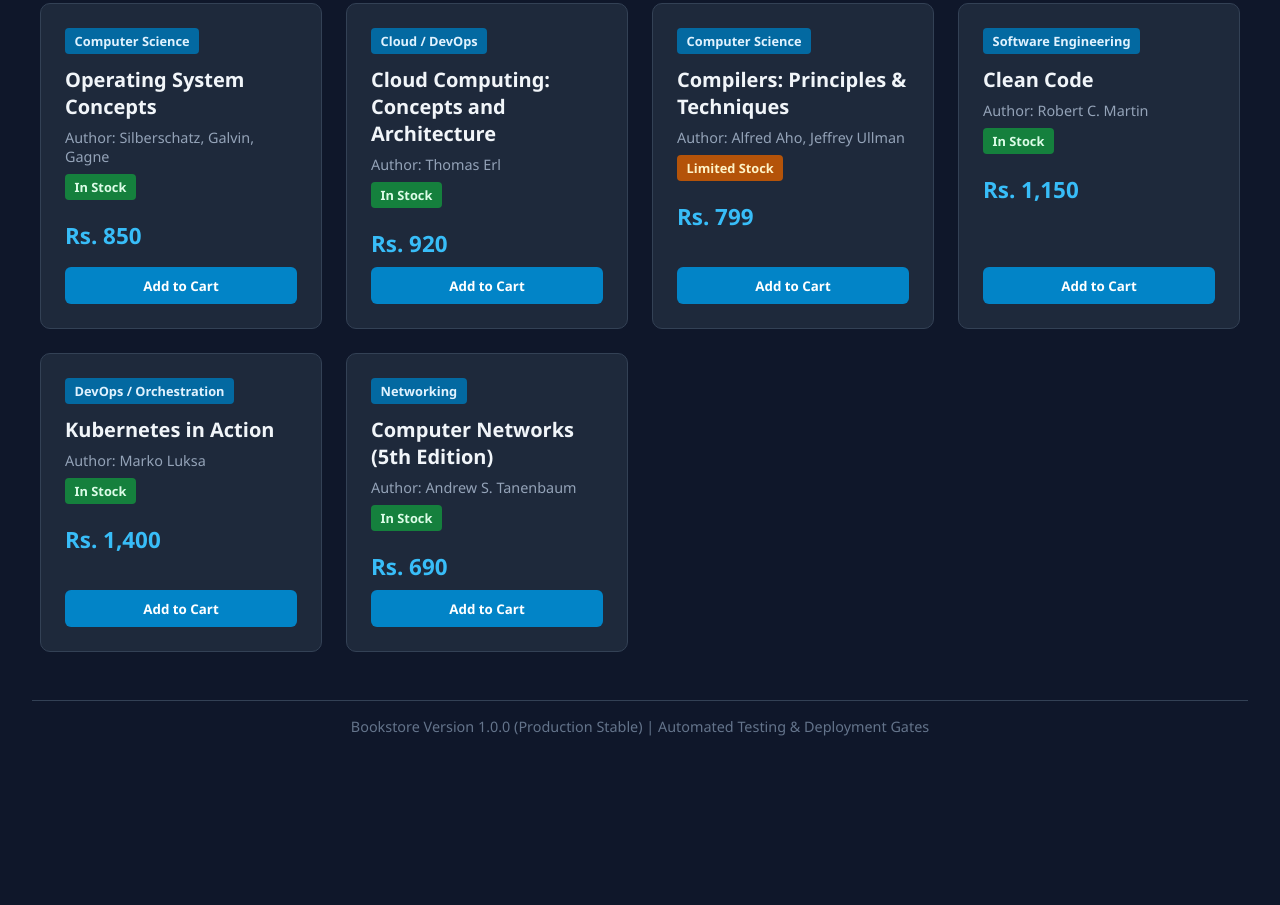
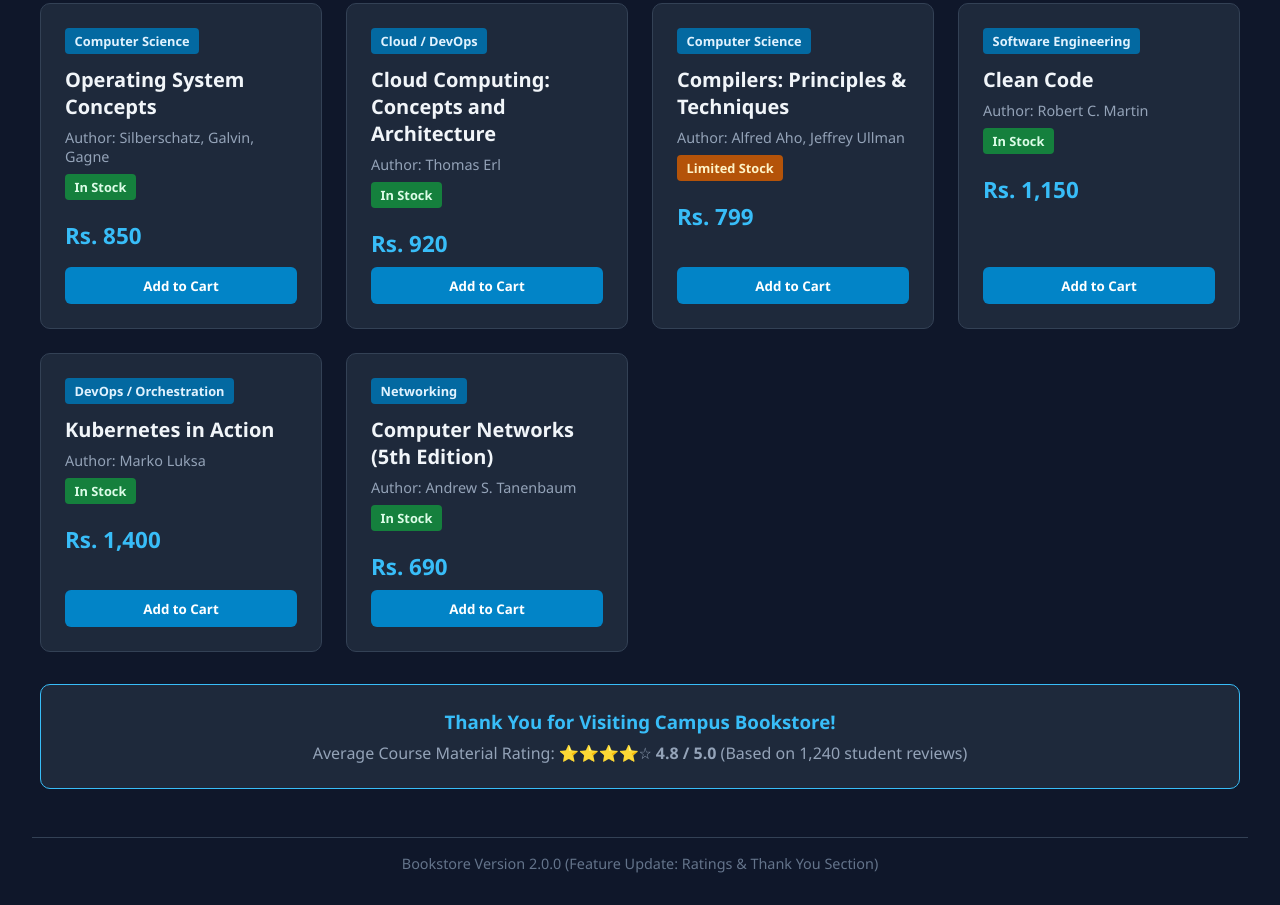
Before and after one commit to Tanshul02/bookstore-k8s, a plain HTML site: page index.html in a window 1280 px wide. Shown: the part 285-1190 px from the top of the page. Before the commit the page ends 1053 px from the top, so only its background shows below. Drawn offline with Linux system fonts and the light colour scheme.

Commit message:
Update index.html

```diff
--- a/index.html
+++ b/index.html
@@ -109,9 +109,13 @@
       <button class="btn-buy" onclick="addToCart('Computer Networks')">Add to Cart</button>
     </div>
   </div>
+  <div style="max-width:1200px; margin:2rem auto; background:#1e293b; padding:1.5rem; border-radius:10px; border:1px solid #38bdf8; text-align:center;">
+    <h3 style="color:#38bdf8;">Thank You for Visiting Campus Bookstore!</h3>
+    <p style="color:#94a3b8; margin-top:0.5rem;">Average Course Material Rating: &#11088;&#11088;&#11088;&#11088;&#9734; <strong>4.8 / 5.0</strong> (Based on 1,240 student reviews)</p>
+  </div>
 
   <footer>
-    <p>Bookstore Version 1.0.0 (Production Stable) | Automated Testing & Deployment Gates</p>
+    <p>Bookstore Version 2.0.0 (Feature Update: Ratings & Thank You Section)</p>
   </footer>
 
   <script>
```
